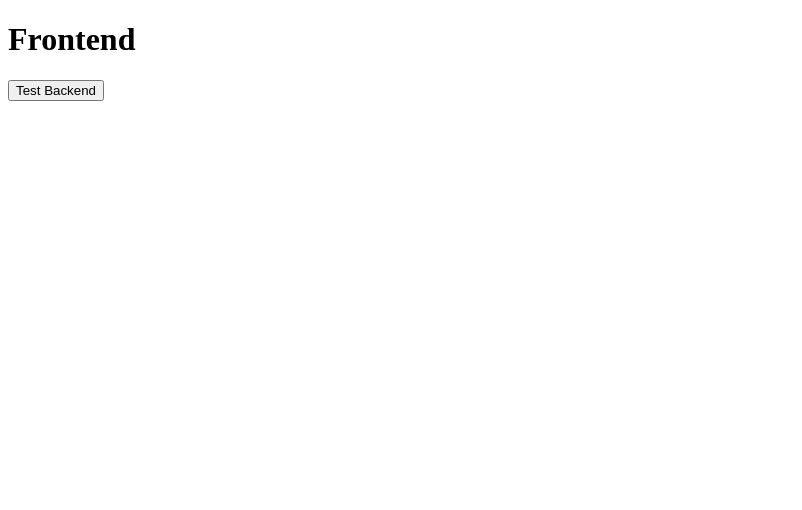
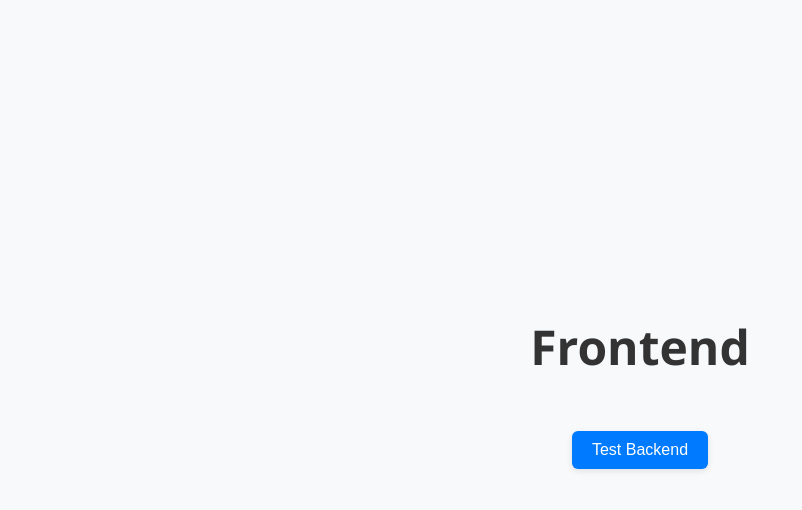
Before and after one commit to Terraform-3tier-Project/frontend, a plain HTML site: page index.html in a window 1280 px wide. Shown: the whole page, without its empty margins (0-802 px from the left). Drawn offline with Linux system fonts and the light colour scheme.

Commit message:
Add: CSS settings

```diff
--- a/index.html
+++ b/index.html
@@ -2,7 +2,46 @@
 <html lang="en">
 <head>
   <meta charset="UTF-8" />
-  <title>Test Front</title>
+  <title>Frontend</title>
+  <style>
+    body {
+      font-family: 'Segoe UI', Tahoma, Geneva, Verdana, sans-serif;
+      display: flex;
+      flex-direction: column;
+      align-items: center;
+      justify-content: center;
+      height: 100vh;
+      margin: 0;
+      background: #f7f9fb;
+    }
+
+    h1 {
+      font-size: 3rem;
+      color: #333;
+    }
+
+    button {
+      padding: 10px 20px;
+      font-size: 1rem;
+      border: none;
+      border-radius: 6px;
+      background-color: #007bff;
+      color: white;
+      cursor: pointer;
+      margin-top: 20px;
+      box-shadow: 0 2px 6px rgba(0, 0, 0, 0.1);
+    }
+
+    button:hover {
+      background-color: #0056b3;
+    }
+
+    #response {
+      margin-top: 30px;
+      font-size: 1.2rem;
+      color: #555;
+    }
+  </style>
 </head>
 <body>
   <h1>Frontend</h1>
```
